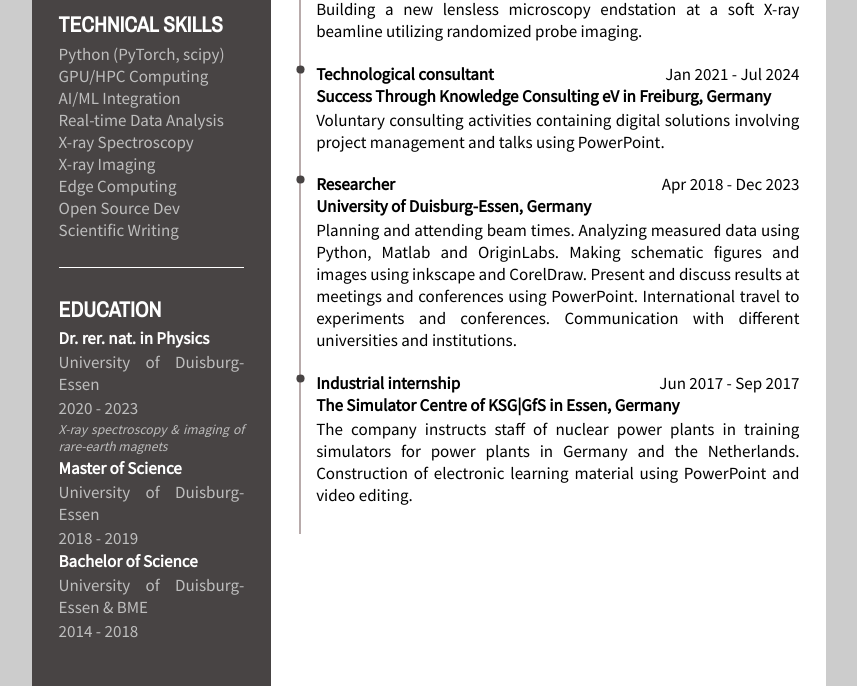
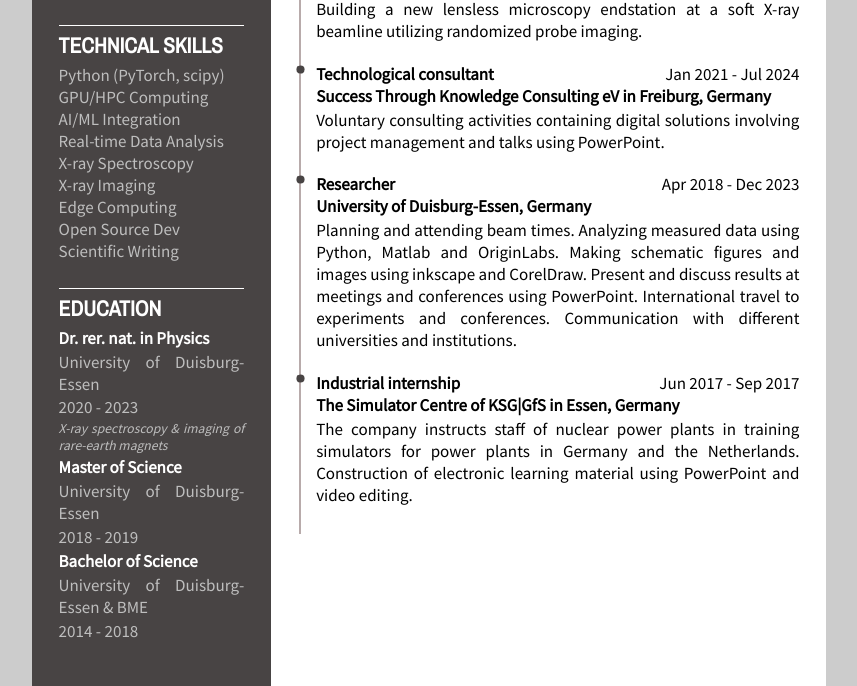
Before and after one commit to gnzng/gnzng.me, a plain HTML site: page resume.html in a window 1280 px wide. Shown: the part 437-1123 px from the top of the page, without its empty margins (211-1068 px from the left). Drawn offline with nearby package versions, Linux system fonts and the light colour scheme.

Commit message:
Add custom styles to adjust margin for items in resume

```diff
--- a/resume.html
+++ b/resume.html
@@ -9,6 +9,12 @@
         rel="stylesheet">
     <link rel="stylesheet" href="resumestyle.css">
     <script src="https://kit.fontawesome.com/65b9b39825.js" crossorigin="anonymous"></script>
+    <style>
+        .item,
+        .bottomLineSeparator {
+            margin-bottom: -1.5em !important;
+        }
+    </style>
 </head>
 
 <body>
```
